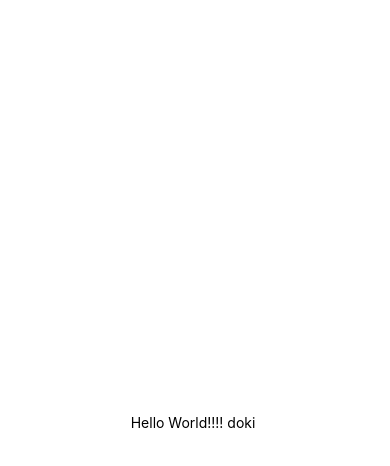
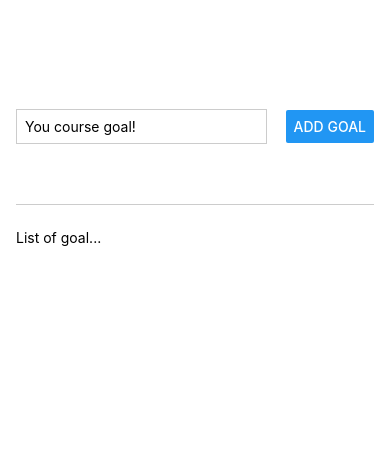
Before and after one commit to YuriyRysak/R_N_Calendar-events_demo, a React Native app: screen / in a window 390 px wide. Shown: the top 466 px of the page. Built offline with nearby package versions, Linux system fonts and the light colour scheme.

Commit message:
add function

```diff
--- a/App.js
+++ b/App.js
@@ -1,20 +1,58 @@
-import { StatusBar } from 'expo-status-bar';
-import { StyleSheet, Text, View } from 'react-native';
+import { useState } from 'react';
+import { StyleSheet, Text, View, Button, TextInput } from 'react-native';
 
 export default function App() {
+  const [enteredGoalText, setEnteredGoalText] = useState('');
+
+  function goalInputHandler(enteredText) {
+    setEnteredGoalText(enteredText);
+
+  };
+  function addGoalHandler() {
+    console.log(enteredGoalText);
+  };
   return (
-    <View style={styles.container}>
-      <Text>Hello World!!!! doki </Text>
-      <StatusBar style="auto" />
+    <View style={styles.appContainer}>
+    <View style={styles.inputContainer}>
+      <TextInput
+       style={styles.textInput}
+       placeholder='You course goal!'
+       onChangeText={goalInputHandler}/>
+      <Button title='Add Goal' onPress={addGoalHandler}/>
+    </View>
+     <View style={styles.goalsContainer}>
+      <Text>List of goal...</Text>
+     </View>
+
     </View>
   );
 }
 
 const styles = StyleSheet.create({
-  container: {
+  appContainer: {
     flex: 1,
-    backgroundColor: '#fff',
+    paddingTop: 50,
+    paddingHorizontal: 16
+  },
+  inputContainer: {
+    flex: 1,
+    flexDirection: 'row',
+    justifyContent: 'space-between',
     alignItems: 'center',
-    justifyContent: 'center',
+    marginBottom: 24,
+    borderBottomColor: "#cccccc",
+    borderBottomWidth: 1
+
   },
+  textInput: {
+    borderWidth: 1,
+    borderColor: '#cccccc',
+    width: '70%',
+    marginRight: 8,
+    padding: 8
+  },
+
+  goalsContainer: {
+    flex: 4
+  }
 });
```
